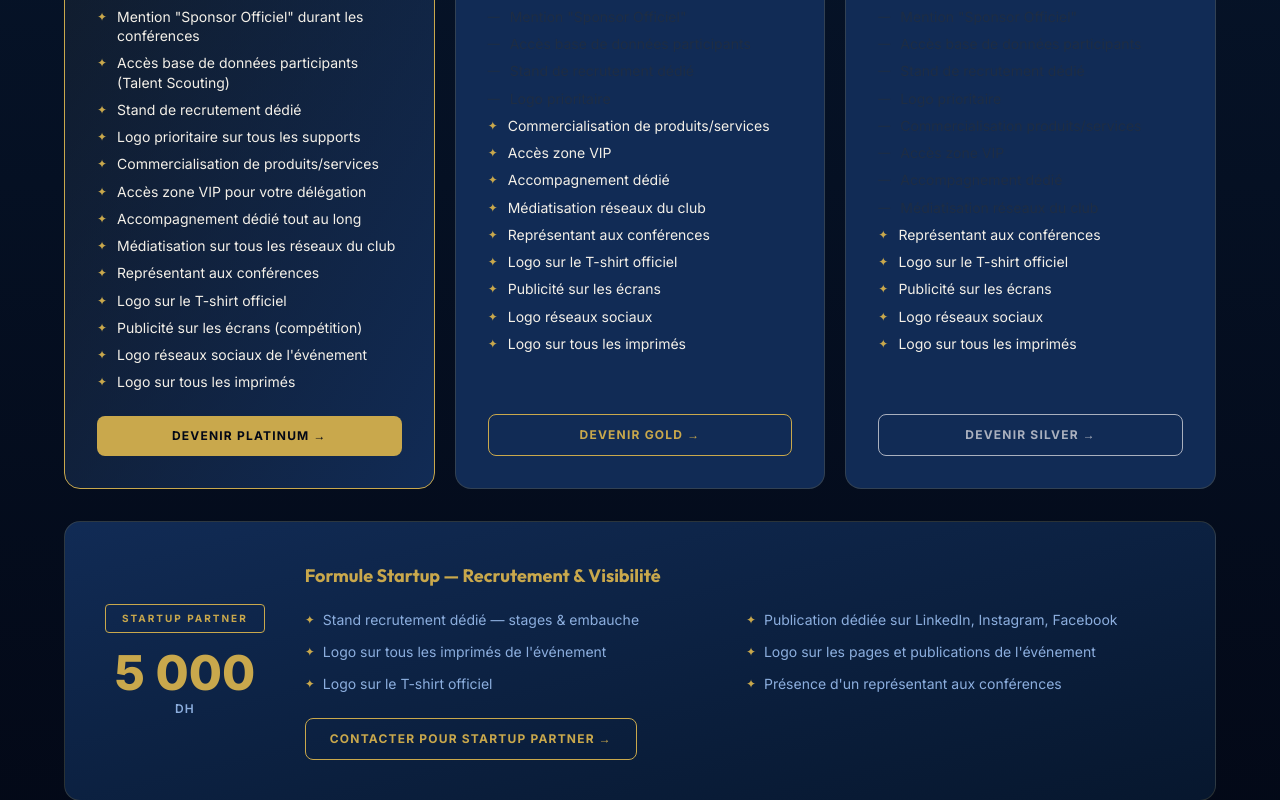
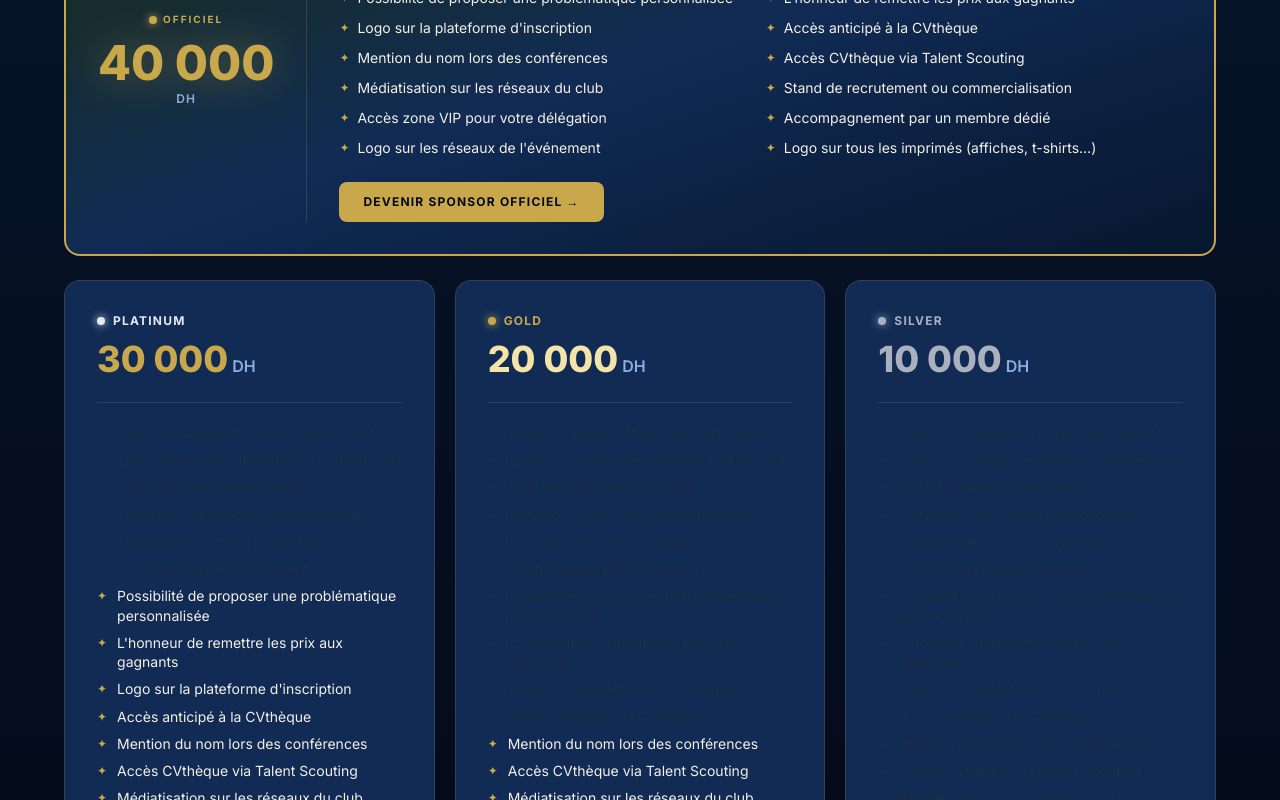
Before and after one commit to chakrone/JNJD, a Next.js app: page /sponsoring in a window 1280 px wide. Shown: the part 4260-5060 px from the top of the page. Built offline with nearby package versions, Linux system fonts and the light colour scheme.

Commit message:
updated sponsoring formulas

```diff
--- a/src/app/sponsoring/page.tsx
+++ b/src/app/sponsoring/page.tsx
@@ -52,53 +52,40 @@ function AnimatedCounter({ target, suffix = "" }: { target: number; suffix?: str
   return <span ref={ref}>0{suffix}</span>;
 }
 
-const PLATINUM_FEATURES = [
-  { active: true, text: 'Mention "Sponsor Officiel" durant les conférences' },
-  { active: true, text: "Accès base de données participants (Talent Scouting)" },
-  { active: true, text: "Stand de recrutement dédié" },
-  { active: true, text: "Logo prioritaire sur tous les supports" },
-  { active: true, text: "Commercialisation de produits/services" },
-  { active: true, text: "Accès zone VIP pour votre délégation" },
-  { active: true, text: "Accompagnement dédié tout au long" },
-  { active: true, text: "Médiatisation sur tous les réseaux du club" },
-  { active: true, text: "Représentant aux conférences" },
-  { active: true, text: "Logo sur le T-shirt officiel" },
-  { active: true, text: "Publicité sur les écrans (compétition)" },
-  { active: true, text: "Logo réseaux sociaux de l'événement" },
-  { active: true, text: "Logo sur tous les imprimés" },
+// Unified 18-row feature matrix (order matters — same rows across all tiers)
+const ALL_FEATURES = [
+  "Logo sur badge officiel des participants",
+  "Logo sur la page de garde du problem set",
+  "Post de remerciement dédié",
+  "Diffusion d'une vidéo promotionnelle",
+  "Discours de 5 min à l'ouverture",
+  "Co-branding de l'événement",
+  "Possibilité de proposer une problématique personnalisée",
+  "L'honneur de remettre les prix aux gagnants",
+  "Logo sur la plateforme d'inscription",
+  "Accès anticipé à la CVthèque",
+  "Mention du nom lors des conférences",
+  "Accès CVthèque via Talent Scouting",
+  "Médiatisation sur les réseaux du club",
+  "Stand de recrutement ou commercialisation",
+  "Accès zone VIP pour votre délégation",
+  "Accompagnement par un membre dédié",
+  "Logo sur les réseaux de l'événement",
+  "Logo sur tous les imprimés (affiches, t-shirts…)",
 ];
 
-const GOLD_FEATURES = [
-  { active: false, text: 'Mention "Sponsor Officiel"' },
-  { active: false, text: "Accès base de données participants" },
-  { active: false, text: "Stand de recrutement dédié" },
-  { active: false, text: "Logo prioritaire" },
-  { active: true, text: "Commercialisation de produits/services" },
-  { active: true, text: "Accès zone VIP" },
-  { active: true, text: "Accompagnement dédié" },
-  { active: true, text: "Médiatisation réseaux du club" },
-  { active: true, text: "Représentant aux conférences" },
-  { active: true, text: "Logo sur le T-shirt officiel" },
-  { active: true, text: "Publicité sur les écrans" },
-  { active: true, text: "Logo réseaux sociaux" },
-  { active: true, text: "Logo sur tous les imprimés" },
-];
+const OFFICIEL_ACTIVE = [true, true, true, true, true, true, true, true, true, true, true, true, true, true, true, true, true, true];
+const PLATINUM_ACTIVE = [false, false, false, false, false, false, true, true, true, true, true, true, true, true, true, true, true, true];
+const GOLD_ACTIVE =    [false, false, false, false, false, false, false, false, false, false, true, true, true, true, true, true, true, true];
+const SILVER_ACTIVE =  [false, false, false, false, false, false, false, false, false, false, false, false, false, true, true, true, true, true];
 
-const SILVER_FEATURES = [
-  { active: false, text: 'Mention "Sponsor Officiel"' },
-  { active: false, text: "Accès base de données participants" },
-  { active: false, text: "Stand de recrutement dédié" },
-  { active: false, text: "Logo prioritaire" },
-  { active: false, text: "Commercialisation produits/services" },
-  { active: false, text: "Accès zone VIP" },
-  { active: false, text: "Accompagnement dédié" },
-  { active: false, text: "Médiatisation réseaux du club" },
-  { active: true, text: "Représentant aux conférences" },
-  { active: true, text: "Logo sur le T-shirt officiel" },
-  { active: true, text: "Publicité sur les écrans" },
-  { active: true, text: "Logo réseaux sociaux" },
-  { active: true, text: "Logo sur tous les imprimés" },
-];
+const makeFeatures = (activeArr: boolean[]) =>
+  ALL_FEATURES.map((text, i) => ({ active: activeArr[i], text }));
+
+const OFFICIEL_FEATURES = makeFeatures(OFFICIEL_ACTIVE);
+const PLATINUM_FEATURES = makeFeatures(PLATINUM_ACTIVE);
+const GOLD_FEATURES     = makeFeatures(GOLD_ACTIVE);
+const SILVER_FEATURES   = makeFeatures(SILVER_ACTIVE);
 
 function FormulaCard({
   badge,
@@ -414,33 +401,40 @@ export default function SponsoringPage() {
           </motion.h2>
           <motion.p {...FADE_DELAY(0.1)} className="text-[#8caede] mb-12 max-w-xl">Choisissez le niveau d'engagement qui correspond à votre ambition.</motion.p>
 
-          <div className="grid lg:grid-cols-3 gap-5 mb-8">
-            <FormulaCard badge="Platinum" badgeColor="text-[#e8e8f0]" price="30 000" priceColor="text-[#c9a84c]" features={PLATINUM_FEATURES} ctaText="Devenir Platinum" ctaClass="bg-[#c9a84c] text-[#030816] hover:bg-[#e8c96a]" featured delay={0} />
-            <FormulaCard badge="Gold" badgeColor="text-[#c9a84c]" price="20 000" priceColor="text-[#f5e4a8]" features={GOLD_FEATURES} ctaText="Devenir Gold" ctaClass="border border-[#c9a84c] text-[#c9a84c] hover:bg-[rgba(201,168,76,0.1)]" delay={0.1} />
-            <FormulaCard badge="Silver" badgeColor="text-[#aab0be]" price="10 000" priceColor="text-[#aab0be]" features={SILVER_FEATURES} ctaText="Devenir Silver" ctaClass="border border-[#aab0be] text-[#aab0be] hover:bg-[rgba(170,176,190,0.08)]" delay={0.2} />
-          </div>
-
-          {/* Startup Card */}
-          <motion.div {...FADE_DELAY(0.25)} className="flex flex-col md:flex-row gap-10 items-center border border-[rgba(201,168,76,0.18)] bg-gradient-to-br from-[#112b55] to-[#07172e] rounded-2xl p-10 hover:border-[rgba(201,168,76,0.4)] transition-colors">
-            <div className="text-center flex-shrink-0">
-              <div className="inline-block border border-[#c9a84c] text-[#c9a84c] font-outfit text-[10px] font-bold tracking-[0.2em] uppercase px-4 py-1.5 rounded mb-4">Startup Partner</div>
-              <div className="font-outfit text-5xl font-extrabold text-[#c9a84c] leading-none">5 000</div>
+          {/* Officiel Banner */}
+          <motion.div {...FADE_DELAY(0)} className="relative flex flex-col md:flex-row gap-8 items-center border-2 border-[#c9a84c] bg-gradient-to-br from-[#1c2a10] via-[#112b55] to-[#07172e] rounded-2xl p-8 mb-6 overflow-hidden hover:shadow-[0_0_40px_rgba(201,168,76,0.15)] transition-all">
+            <div className="absolute top-0 left-0 right-0 h-0.5 bg-gradient-to-r from-[#c9a84c] via-[#e8c96a] to-[#c9a84c]" />
+            <div className="absolute top-4 right-5 bg-gradient-to-r from-[#c9a84c] to-[#e8c96a] text-[#030816] text-[10px] font-bold tracking-widest uppercase px-3 py-1 rounded shadow-lg flex items-center gap-1">
+              <span className="text-[12px] leading-none mb-[1px]">★</span> Sponsor Officiel
+            </div>
+            <div className="text-center flex-shrink-0 min-w-[160px]">
+              <div className="flex items-center justify-center gap-1.5 text-[10px] font-bold uppercase tracking-[0.2em] text-[#c9a84c] mb-3">
+                <span className="w-2 h-2 rounded-full bg-[#c9a84c] shadow-[0_0_8px_#c9a84c]" />Officiel
+              </div>
+              <div className="font-outfit text-5xl font-extrabold text-[#c9a84c] leading-none drop-shadow-[0_0_20px_rgba(201,168,76,0.4)]">40 000</div>
               <div className="text-xs font-semibold uppercase tracking-widest text-[#8caede] mt-1">DH</div>
             </div>
+            <div className="w-px self-stretch bg-[rgba(201,168,76,0.2)] hidden md:block" />
             <div className="flex-1">
-              <h3 className="font-outfit text-lg font-bold text-[#c9a84c] mb-5">Formule Startup — Recrutement & Visibilité</h3>
-              <div className="grid sm:grid-cols-2 gap-3">
-                {["Stand recrutement dédié — stages & embauche", "Publication dédiée sur LinkedIn, Instagram, Facebook", "Logo sur tous les imprimés de l'événement", "Logo sur les pages et publications de l'événement", "Logo sur le T-shirt officiel", "Présence d'un représentant aux conférences"].map((f) => (
-                  <div key={f} className="flex items-start gap-2 text-sm text-[#8caede]">
-                    <span className="text-[#c9a84c] text-xs mt-0.5 flex-shrink-0">✦</span> {f}
+              <div className="grid sm:grid-cols-2 gap-2.5">
+                {OFFICIEL_FEATURES.map((f, i) => (
+                  <div key={i} className="flex items-start gap-2 text-sm text-[#f4f0e8]">
+                    <span className="text-[#c9a84c] text-xs mt-0.5 flex-shrink-0">✦</span> {f.text}
                   </div>
                 ))}
               </div>
-              <a href="#contact" className="inline-flex items-center gap-2 mt-6 border border-[#c9a84c] text-[#c9a84c] text-xs font-outfit font-bold uppercase tracking-widest px-6 py-3 rounded-lg hover:bg-[rgba(201,168,76,0.1)] transition-all">
-                Contacter pour Startup Partner →
+              <a href="#contact" className="inline-flex items-center gap-2 mt-6 bg-[#c9a84c] text-[#030816] text-xs font-outfit font-bold uppercase tracking-widest px-6 py-3 rounded-lg hover:bg-[#e8c96a] transition-all">
+                Devenir Sponsor Officiel →
               </a>
             </div>
           </motion.div>
+
+          {/* Platinum / Gold / Silver */}
+          <div className="grid lg:grid-cols-3 gap-5">
+            <FormulaCard badge="Platinum" badgeColor="text-[#e8e8f0]" price="30 000" priceColor="text-[#c9a84c]" features={PLATINUM_FEATURES} ctaText="Devenir Platinum" ctaClass="bg-[rgba(201,168,76,0.12)] border border-[#c9a84c] text-[#c9a84c] hover:bg-[rgba(201,168,76,0.22)]" delay={0.05} />
+            <FormulaCard badge="Gold" badgeColor="text-[#c9a84c]" price="20 000" priceColor="text-[#f5e4a8]" features={GOLD_FEATURES} ctaText="Devenir Gold" ctaClass="border border-[#c9a84c] text-[#c9a84c] hover:bg-[rgba(201,168,76,0.1)]" delay={0.12} />
+            <FormulaCard badge="Silver" badgeColor="text-[#aab0be]" price="10 000" priceColor="text-[#aab0be]" features={SILVER_FEATURES} ctaText="Devenir Silver" ctaClass="border border-[#aab0be] text-[#aab0be] hover:bg-[rgba(170,176,190,0.08)]" delay={0.19} />
+          </div>
         </div>
       </section>
 
```
Also changed, not shown: 1 other file (tests, documents, lock files or other folders).
